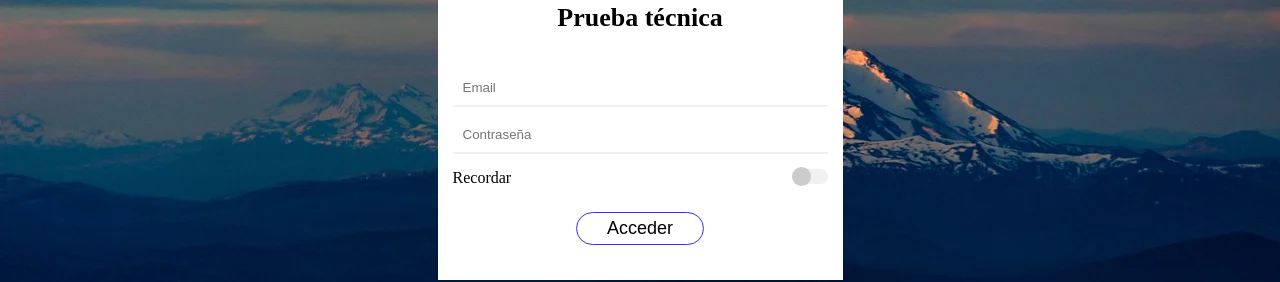
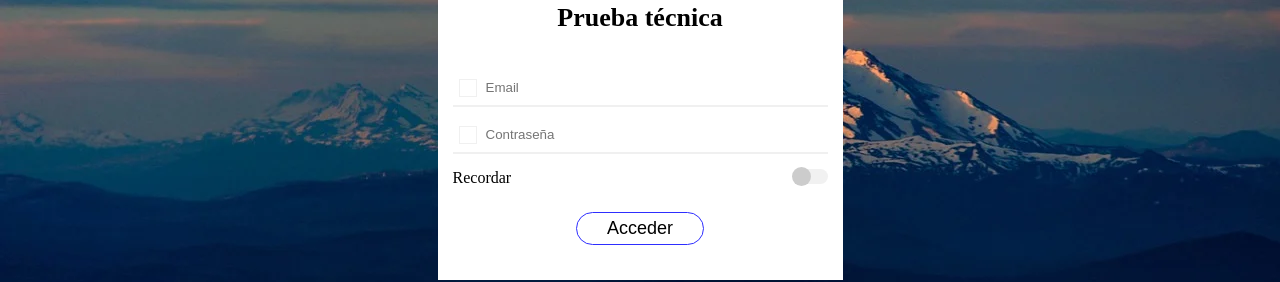
Before and after one commit to alekscommit/sanitas-app, an Angular app in the folder test_app/: page / in a window 1280 px wide. Shown: the part 352-634 px from the top of the page. Built offline with nearby package versions, Linux system fonts and the light colour scheme.

Commit message:
"icons" next to the inputs form

```diff
--- a/test_app/src/app/components/login-form/login-form.component.html
+++ b/test_app/src/app/components/login-form/login-form.component.html
@@ -5,11 +5,13 @@
         <form (ngSubmit)="onSubmit(loginForm)" #loginForm="ngForm">
             <div class="form-control">
                 <label for="email" [hidden]="true">Email</label>
-                <input type="text" id="email" name="email" [(ngModel)]="email" [email]="true" required placeholder="Email" />
+                <span class="icon icon-user"></span>
+                <input type="text" id="email" name="email" [(ngModel)]="email" [email]="true" required placeholder="Email">
                 <span>{{ emailErrorMessage }}</span>
             </div>
             <div class="form-control">
                 <label for="password" [hidden]="true">Contraseña</label>
+                <span class="icon icon-lock"></span>
                 <input type="password" id="password" name="password" [(ngModel)]="password" required placeholder="Contraseña" />
                 <span>{{ passwordErrorMessage }}</span>
             </div>
--- a/test_app/src/app/components/login-form/login-form.component.scss
+++ b/test_app/src/app/components/login-form/login-form.component.scss
@@ -27,9 +27,19 @@ form {
         width: 100%;
         display: flex;
         flex-direction: column;
+        position: relative;
+
+        .icon {
+            width: 16px;
+            height: 6px;
+            border: 1px solid #f0f0f0;
+            position: absolute;
+            top: 9px;
+            left: 6px;
+        }
 
         input {
-            padding: 10px;
+            padding: 10px 10px 10px 33px;
             border: 0;
             border-bottom: 2px solid #f0f0f0;
             outline: none;
```
